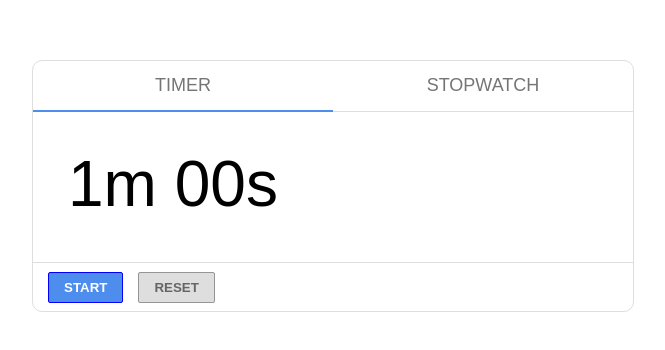
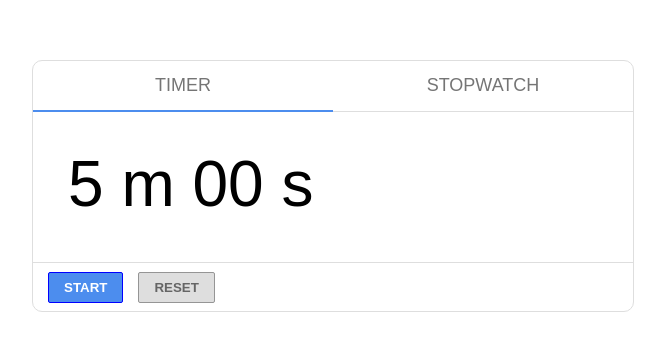
Before and after one commit to abelRoland/timer, a plain HTML site: page index.html in a window 1280 px wide. Shown: the part 222-572 px from the top of the page, without its empty margins (307-972 px from the left). Drawn offline with Linux system fonts and the light colour scheme.

Commit message:
Fixing span tag in timer

```diff
--- a/index.html
+++ b/index.html
@@ -19,7 +19,12 @@
             </header>
 			<section class='tabcontent timer' id='timer'>
                 <!-- Display number (just for example)-->
-                <p>1m 00s</p>
+                <p>
+		    <span id="minute_timer">5</span>
+            	    <span class="minute_m">m</span>
+            	    <span id="second_timer">00</span>
+            	    <span class="second_s">s</span>
+		</p>
             </section>
             <section class='tabcontent stopwatch' id='stopwatch'>
                 <!-- Display number (just for example)-->
```
